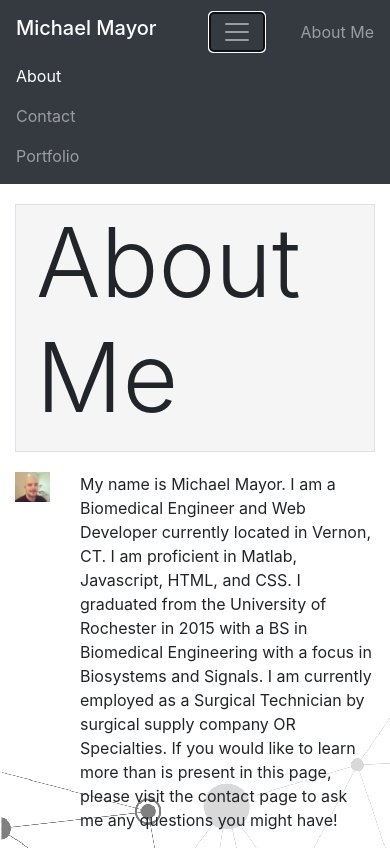
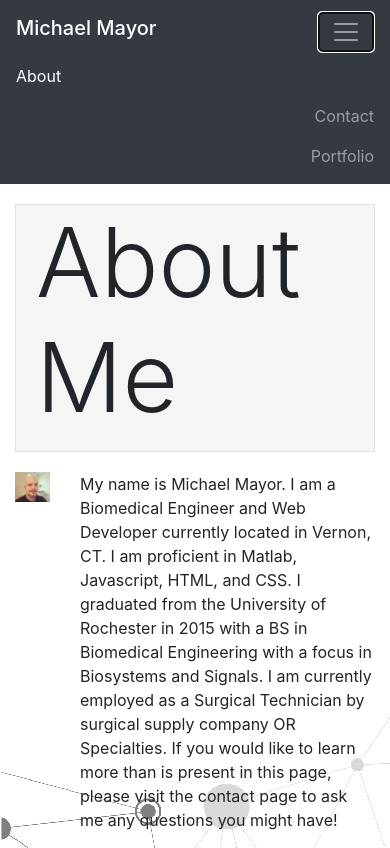
Before and after one commit to MichaelMayor/HomeworkAug15, a plain HTML site: page index.html in a window 390 px wide. Both pictures are taken after a click on the button "Toggle navigation". Drawn offline with nearby package versions, Linux system fonts and the light colour scheme.

Commit message:
Cleaned up navbar on small screens

```diff
--- a/index.html
+++ b/index.html
@@ -21,7 +21,7 @@
         <button class="navbar-toggler" type="button" data-toggle="collapse" data-target="#navbarSupportedContent" aria-controls="navbarSupportedContent" aria-expanded="false" aria-label="Toggle navigation">
           <span class="navbar-toggler-icon"></span>
         </button>
-        <span class="navbar-text">About Me</span>
+        <span class="navbar-text d-none d-lg-block">About Me</span>
         <!--NAvigation Buttons-->
         <div class="collapse navbar-collapse" id="navbarSupportedContent">
           <ul class="navbar-nav ml-auto">
@@ -29,11 +29,11 @@
               <a class="nav-link" href="./index.html">About <span class="sr-only">(current)</span></a>
             </li>
 
-            <li class="nav-item ">
+            <li class="nav-item ml-auto">
               <a class="nav-link" href="./contact.html">Contact</a>
             </li>
 
-            <li class="nav-item">
+            <li class="nav-item ml-auto">
               <a class="nav-link" href="./portfolio.html">Portfolio</a>
             </li>
           </ul>
```
Also changed, not shown: contact.html (+1 -1 lines), portfolio.html (+1 -1 lines).
